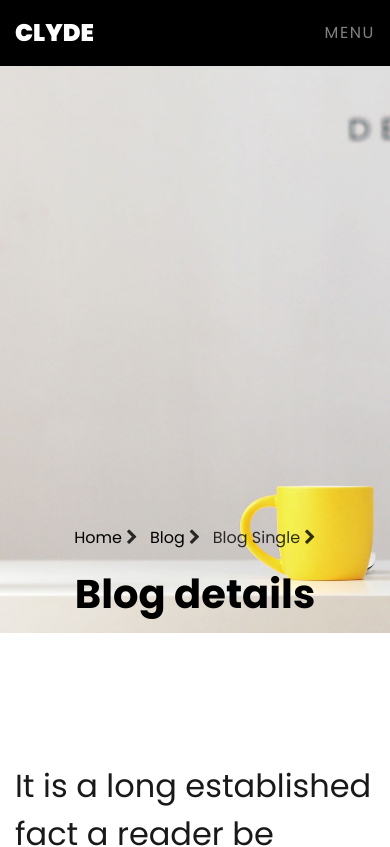
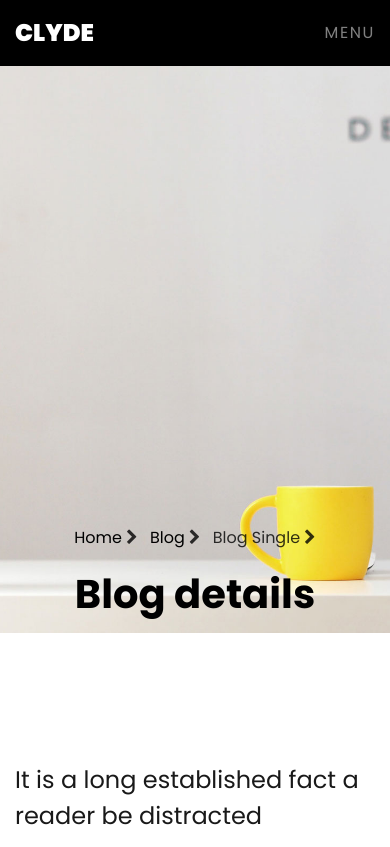
Before and after one commit to Mushtaq25/Mushtaq25.github.io, a plain HTML site: page single.html in a window 390 px wide. Shown: the top 847 px of the page. Drawn offline with nearby package versions, Linux system fonts and the light colour scheme; some packages are replaced by stand-ins of ours; files that its build step writes are made by us from their sources; no server answers.

Commit message:
updated with custom design

```diff
--- a/scss/style.scss
+++ b/scss/style.scss
@@ -10,7 +10,18 @@ $darken: #232931;
 $primary: #b1b493;
 $secondary: #a0f669;
 
-
+@media (max-width: 768px) {
+	body {
+	  font-size: 14px;
+	}
+	h1 {
+	  font-size: 28px;
+	}
+	h2 {
+	  font-size: 24px;
+	}
+	/* Adjust other heading sizes as needed */
+  }
 
 @mixin border-radius($radius) {
   -webkit-border-radius: $radius;
```
